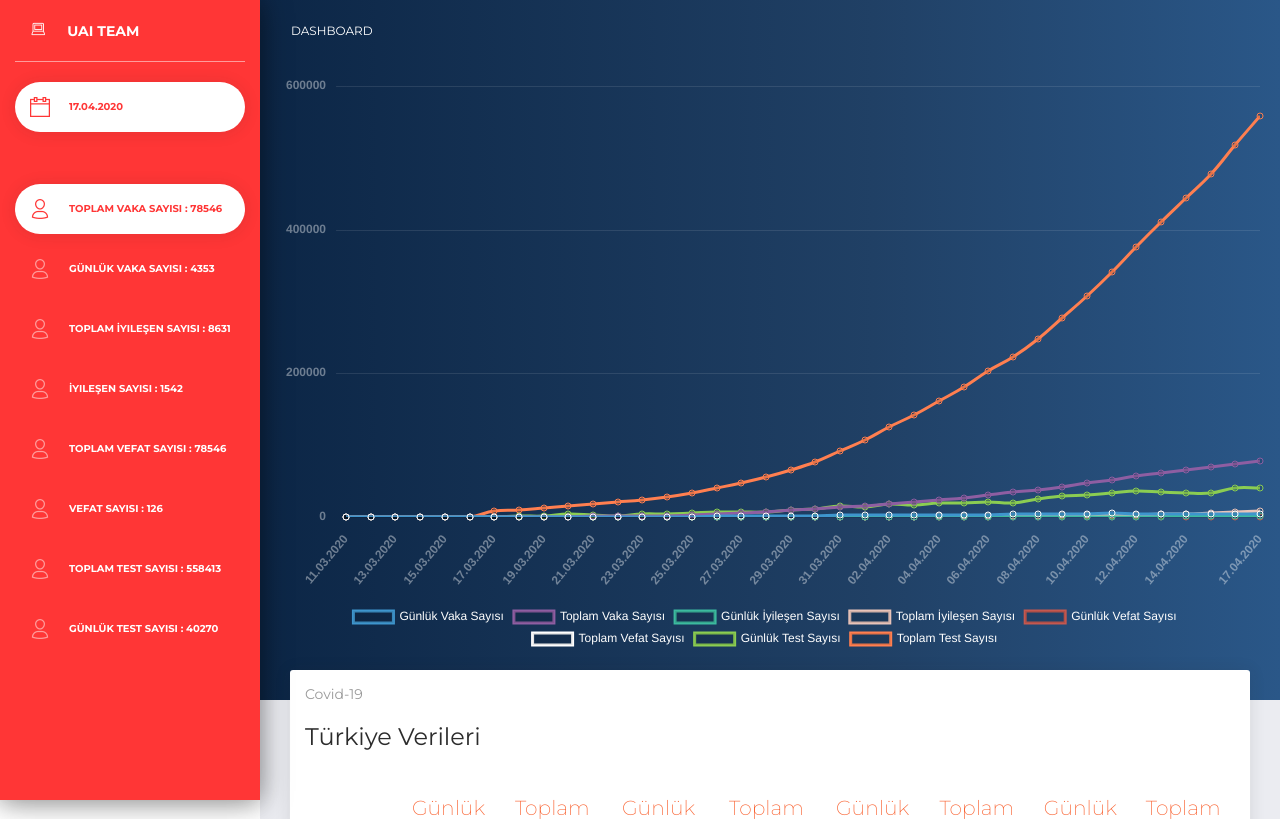
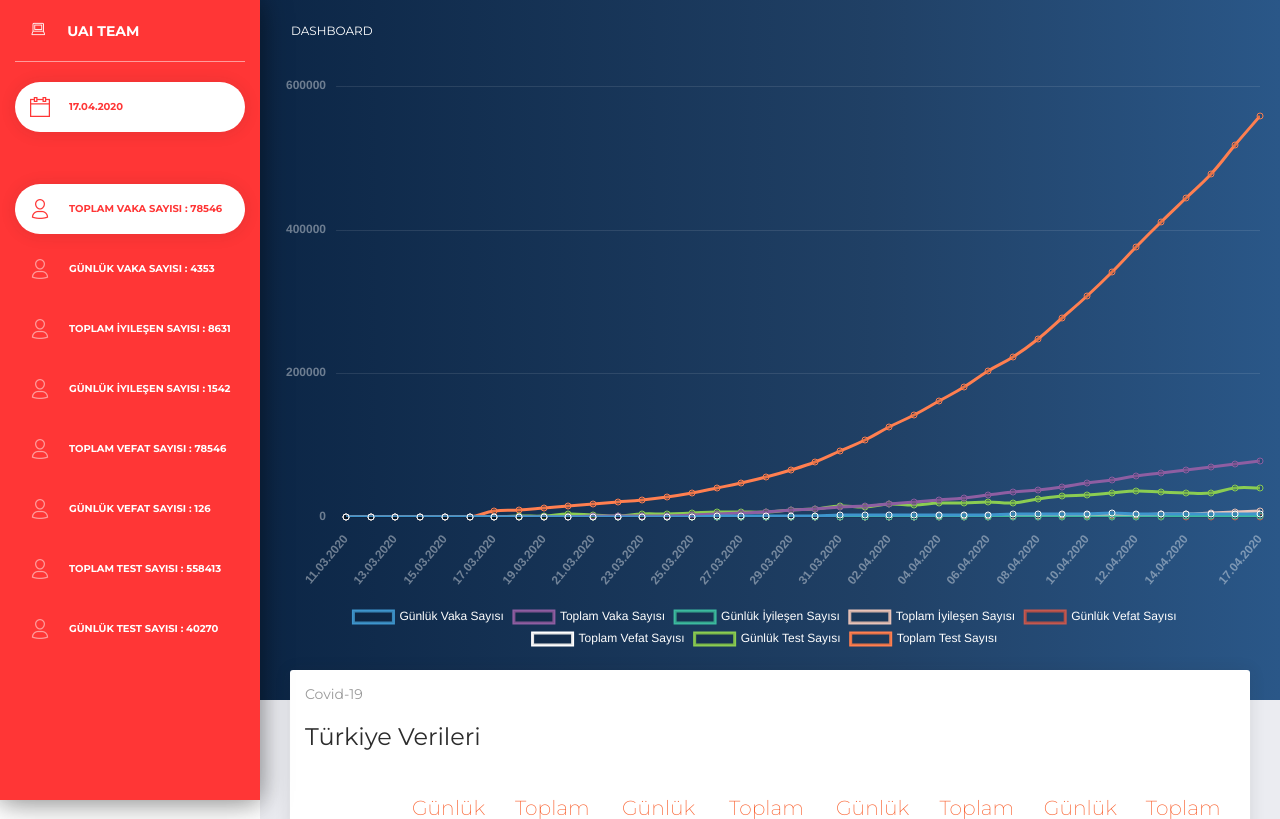
Before and after one commit to uozcan12/uai-covid19-tur, a Flask app: page / in a window 1280 px wide. Shown: the top 819 px of the page. Run offline with Flask 2, Linux system fonts and the light colour scheme; some libraries are stand-ins or nearby versions.

Commit message:
update dashboard

```diff
--- a/templates/dashboard.html
+++ b/templates/dashboard.html
@@ -61,7 +61,7 @@
                     <li>
                         <a href="">
                             <i class="now-ui-icons users_single-02"></i>
-                            <p><b>İyileşen Sayısı : {{gis[-1]}}</b></p>
+                            <p><b>Günlük İyileşen Sayısı : {{gis[-1]}}</b></p>
                         </a>
                     </li>
                     <li>
@@ -73,7 +73,7 @@
                     <li>
                         <a href="">
                             <i class="now-ui-icons users_single-02"></i>
-                            <p> <b> Vefat Sayısı : {{gvs2[-1]}}</b></p>
+                            <p> <b> Günlük Vefat Sayısı : {{gvs2[-1]}}</b></p>
                         </a>
                     </li>
                     <li>
```
